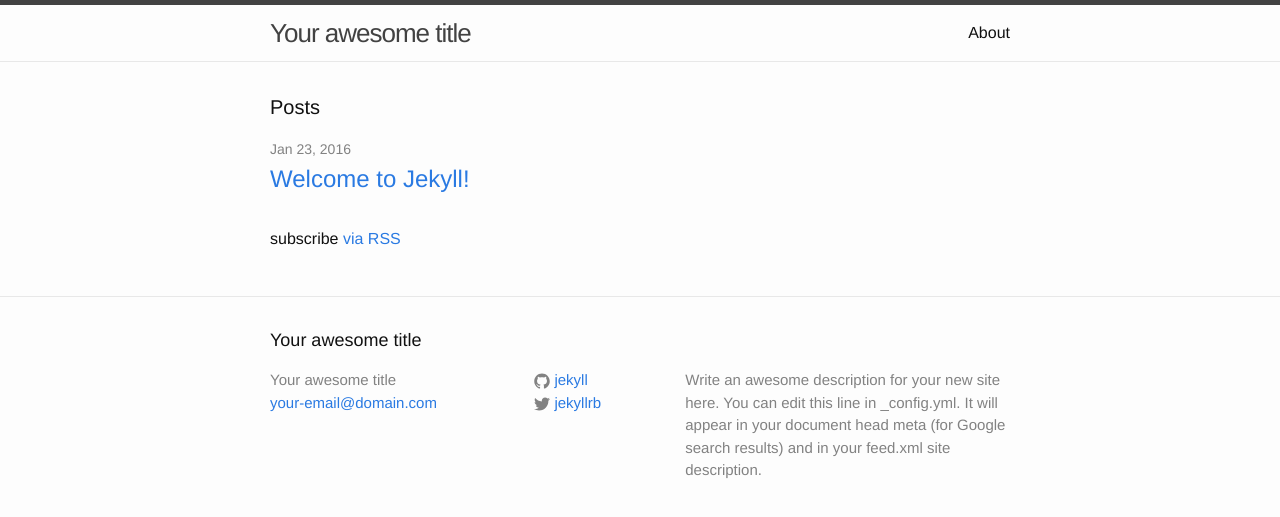
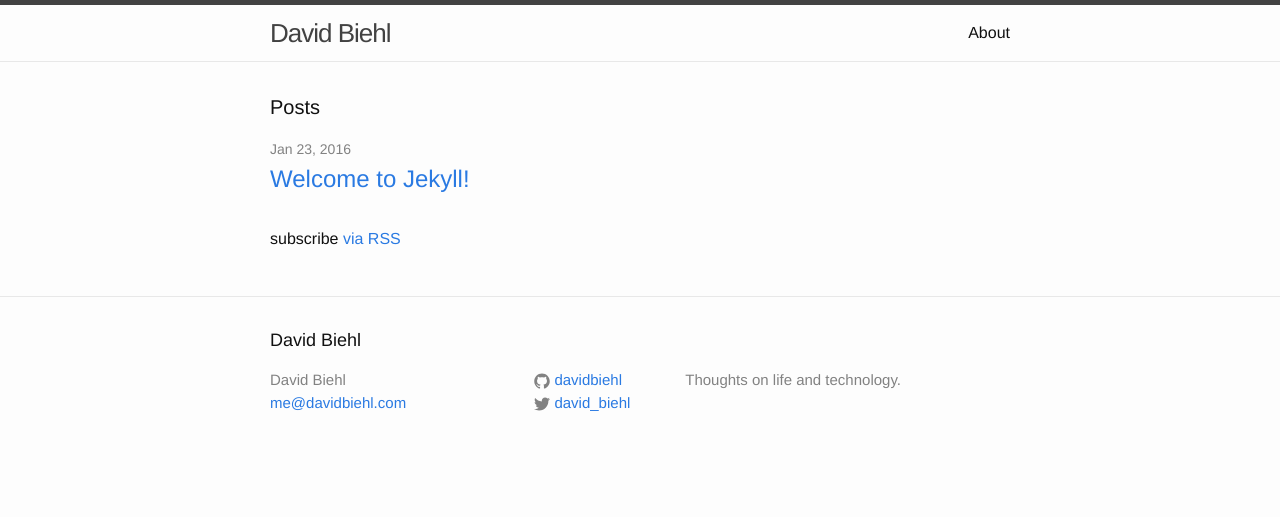
Before and after one commit to davidbiehl/davidbiehl.github.io, a Jekyll site: the page built from index.html, in a window 1280 px wide. Shown: the top 517 px of the page. Built offline with Jekyll 4.4.1, drawn with Linux system fonts in a browser that asks for light colours.

Commit message:
Updates the config file about me

```diff
--- a/_config.yml
+++ b/_config.yml
@@ -6,16 +6,14 @@
 # 'jekyll serve'. If you change this file, please restart the server process.
 
 # Site settings
-title: Your awesome title
-email: your-email@domain.com
-description: > # this means to ignore newlines until "baseurl:"
-  Write an awesome description for your new site here. You can edit this
-  line in _config.yml. It will appear in your document head meta (for
-  Google search results) and in your feed.xml site description.
+title: David Biehl
+email: me@davidbiehl.com
+description: >
+  Thoughts on life and technology.
 baseurl: "" # the subpath of your site, e.g. /blog
-url: "http://yourdomain.com" # the base hostname & protocol for your site
-twitter_username: jekyllrb
-github_username:  jekyll
+url: "http://davidbiehl.com" # the base hostname & protocol for your site
+twitter_username: david_biehl
+github_username:  davidbiehl
 
 # Build settings
 markdown: kramdown
```
